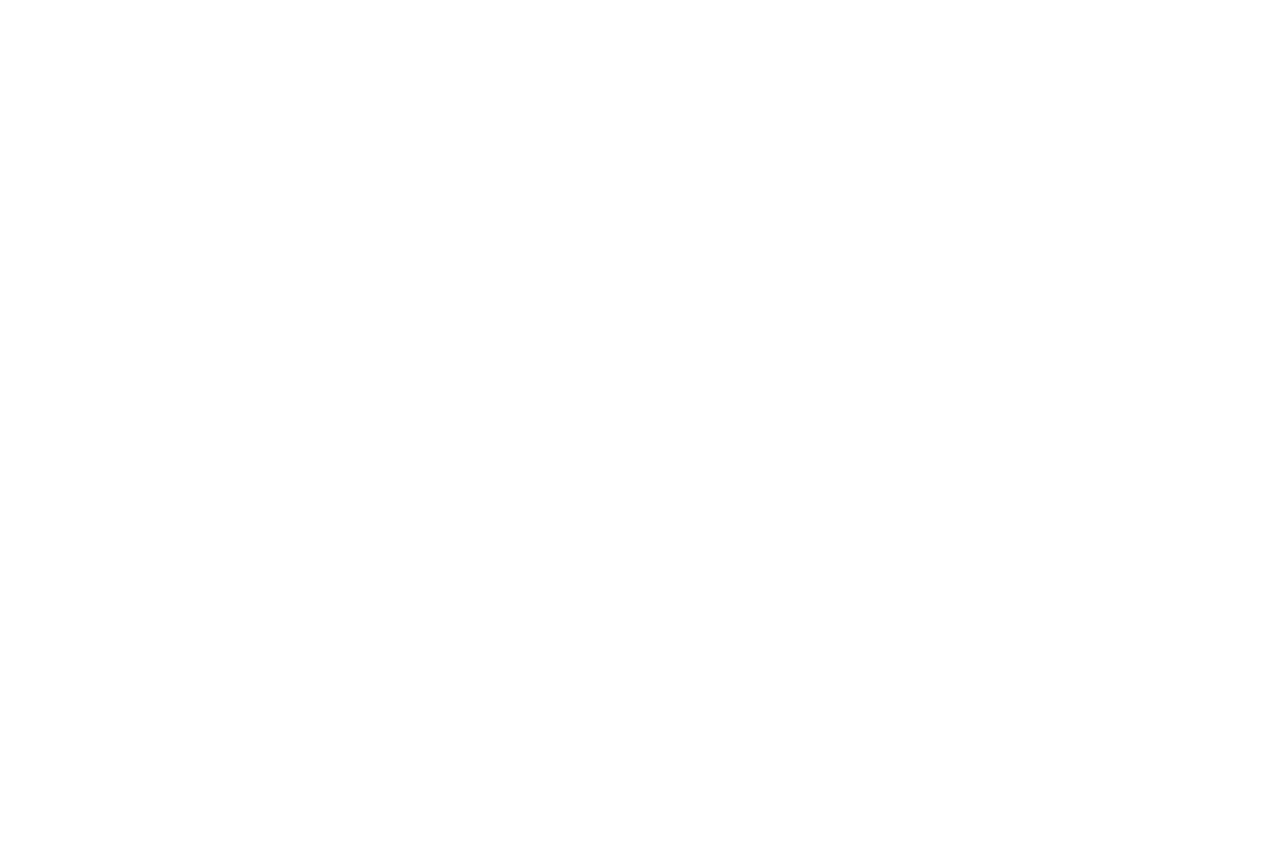
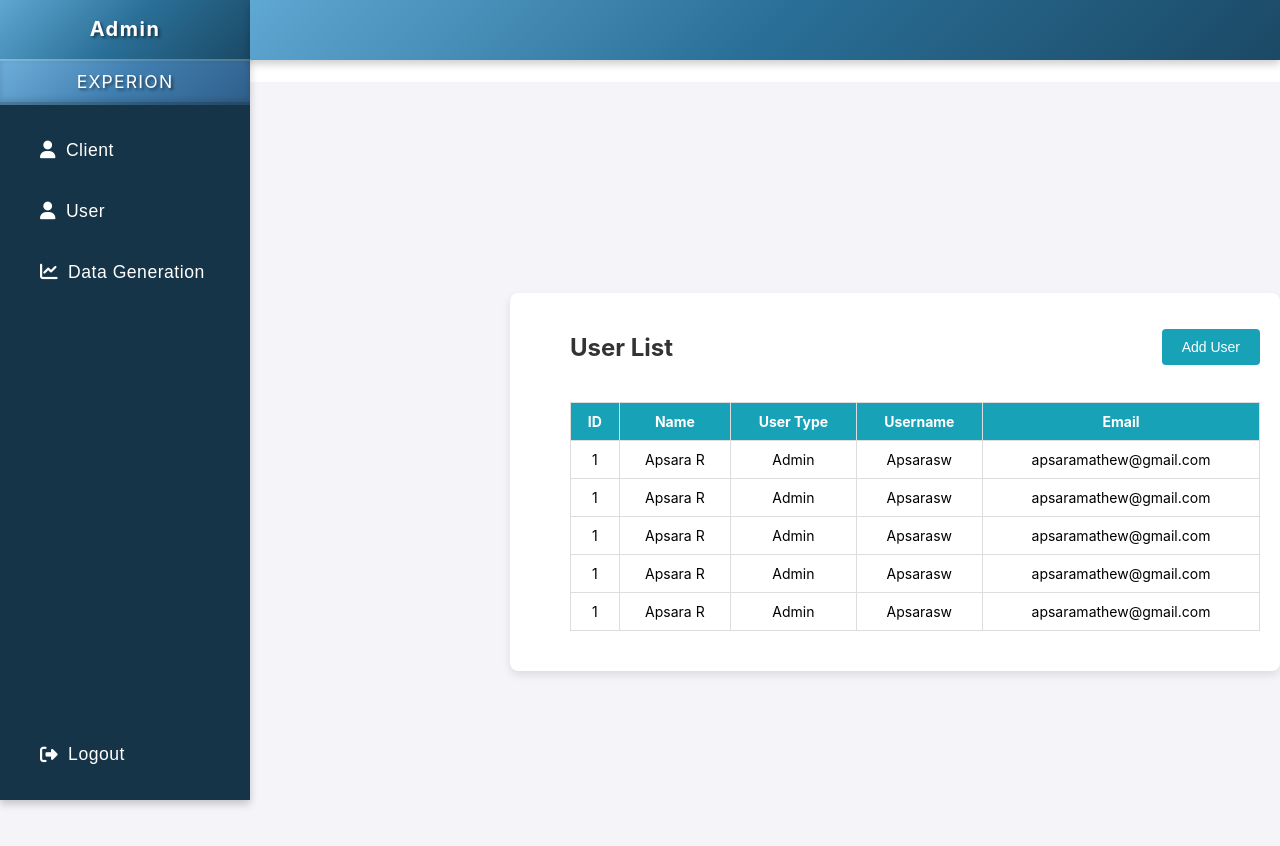
Before and after one commit to amalapeterexperionmea/datagen, a React (Create React App) app: page /userlist in a window 1280 px wide. Before the commit this address had no page. Shown: the top 846 px of the page. Before the commit the page ends 800 px from the top, so only its background shows below. Built offline with nearby package versions, Linux system fonts and the light colour scheme.

Commit message:
UserTable Modification

```diff
--- a/src/App.js
+++ b/src/App.js
@@ -4,6 +4,7 @@
 import User from './Components/User/User';
 import Client from './Components/Client/client';
 import { BrowserRouter as Router, Routes, Route } from 'react-router-dom';
+import UserTable from './Components/User/UserTable';
 
 
 function App() {
@@ -16,6 +17,7 @@
           <Route path="/data-generation"  element ={<Data_generation/>}/>
           <Route path="/user" element={<User />} />
           <Route path="/client" element={<Client/>}/>
+          <Route path="/userlist" element={<UserTable />} />
 
         </Routes>
       </div>
--- a/src/Components/Layout/UserMenuItem.js
+++ b/src/Components/Layout/UserMenuItem.js
@@ -4,7 +4,7 @@
 
 const UserMenuItem = () => {
   return (
-    <Link to="/user" style={{ textDecoration: 'none' }}> {/* Set the desired route here */}
+    <Link to="/userlist" style={{ textDecoration: 'none' }}> {/* Set the desired route here */}
       <BaseMenuItem>
         <i className="fas fa-user"></i> User
       </BaseMenuItem>
--- a/src/Components/User/ManageUser.js
+++ b/src/Components/User/ManageUser.js
@@ -1,15 +1,17 @@
-// src/App.js
+
 import React, { useState } from 'react';
 import styled from 'styled-components';
 
 // Styled Components
 const FormContainer = styled.div`
   width: 60%;
-  margin: 0 auto;
-  padding: 20px 20px 20px 100px;
+  /*margin : 0 auto;*/
+  margin: 0 0 0 200px;
+  padding: 20px 60px 20px 70px;
   background-color: #f4f4f9;
-  /*box-shadow: 0 4px 8px rgba(0, 0, 0, 0.1);*/
+  box-shadow: 4px 4px 8px 4px rgba(0, 0, 0, 0.1);
 `;
+
 
 const Title = styled.h2`
   text-align: left;  // Changed from center to left
--- /dev/null
+++ b/src/Components/User/UserTable.js
@@ -0,0 +1,28 @@
+// src/App.js
+import React from 'react';
+import UserTableItem from './UserTableItem';
+import Layout from '../Layout/Layout';
+import styled from 'styled-components';
+
+const PageWrapper = styled.div`
+  display: flex;
+  justify-content: center;
+  align-items: center;
+  height: 100vh;
+  background-color: #f4f4f9;  // Gray background for the entire page
+`;
+
+const UserTable = () => {
+  return (
+    <div>
+      <h1>User List</h1>
+      <PageWrapper>
+        <Layout/>
+        <UserTableItem />
+      </PageWrapper>
+
+    </div>
+  );
+};
+
+export default UserTable;
--- /dev/null
+++ b/src/Components/User/UserTableItem.js
@@ -0,0 +1,144 @@
+// src/components/StaticTable.js
+import React from 'react';
+import styled from 'styled-components';
+import { useNavigate } from 'react-router-dom'; // Import useNavigate
+
+// Styled Components for the Table Layout
+const TableContainer = styled.div`
+  width: 100%;
+  margin: 0 0 0 200px;
+  padding: 20px 20px 20px 60px;
+  background-color: #ffffff;
+  box-shadow: 0 4px 8px rgba(0, 0, 0, 0.1);
+  border-radius: 8px;
+`;
+
+const Table = styled.table`
+  width: 100%;
+  border-collapse: collapse;
+  margin: 20px 0;
+  font-size: 16px;
+  text-align: left;
+  border: 1px solid #ddd;
+`;
+
+const TableHead = styled.thead`
+  background-color: #f4f4f9;
+`;
+
+const TableRow = styled.tr`
+  border-bottom: 1px solid #ddd;
+`;
+
+const TableHeader = styled.th`
+  padding: 10px;
+  background-color: #17a2b8; /* Subtle neutral color */
+  color: white;
+  border: 1px solid #ddd;
+  text-align: center;
+  font-size: 14px;
+  font-weight: bold;
+`;
+
+const TableCell = styled.td`
+  padding: 10px;
+  border: 1px solid #ddd;
+  text-align: center;
+  font-size: 14px;
+`;
+
+const Title = styled.h2`
+  text-align: left;
+  color: #333;
+  display: inline-block;
+  margin-right: 20px;
+`;
+
+const Button = styled.button`
+  background-color: #17a2b8; /* Green color for add button */
+  color: white;
+  padding: 10px 20px;
+  font-size: 14px;
+  border: none;
+  border-radius: 4px;
+  cursor: pointer;
+  display: inline-block;
+
+  &:hover {
+    background-color: #17a2b8;
+  }
+`;
+
+const HeaderContainer = styled.div`
+  display: flex;
+  justify-content: space-between;
+  align-items: center;
+  margin-bottom: 20px;
+`;
+
+const UserTableItem = () => {
+  const navigate = useNavigate(); // Initialize useNavigate
+
+  const handleAddUserClick = () => {
+    navigate('/user'); // Redirect to root when button is clicked
+  };
+
+  return (
+    <TableContainer>
+      <HeaderContainer>
+        <Title>User List</Title>
+        <Button onClick={handleAddUserClick}>Add User</Button>
+      </HeaderContainer>
+      <Table>
+        <TableHead>
+          <TableRow>
+            <TableHeader>ID</TableHeader>
+            <TableHeader>Name</TableHeader>
+            <TableHeader>User Type</TableHeader>
+            <TableHeader>Username</TableHeader>
+            <TableHeader>Email</TableHeader>
+          </TableRow>
+        </TableHead>
+        <tbody>
+          <TableRow>
+            <TableCell>1</TableCell>
+            <TableCell>Apsara R</TableCell>
+            <TableCell>Admin</TableCell>
+            <TableCell>Apsarasw</TableCell>
+            <TableCell>apsaramathew@gmail.com</TableCell>
+          </TableRow>
+          <TableRow>
+            <TableCell>1</TableCell>
+            <TableCell>Apsara R</TableCell>
+            <TableCell>Admin</TableCell>
+            <TableCell>Apsarasw</TableCell>
+            <TableCell>apsaramathew@gmail.com</TableCell>
+          </TableRow>
+          <TableRow>
+            <TableCell>1</TableCell>
+            <TableCell>Apsara R</TableCell>
+            <TableCell>Admin</TableCell>
+            <TableCell>Apsarasw</TableCell>
+            <TableCell>apsaramathew@gmail.com</TableCell>
+          </TableRow>
+          <TableRow>
+            <TableCell>1</TableCell>
+            <TableCell>Apsara R</TableCell>
+            <TableCell>Admin</TableCell>
+            <TableCell>Apsarasw</TableCell>
+            <TableCell>apsaramathew@gmail.com</TableCell>
+          </TableRow>
+          <TableRow>
+            <TableCell>1</TableCell>
+            <TableCell>Apsara R</TableCell>
+            <TableCell>Admin</TableCell>
+            <TableCell>Apsarasw</TableCell>
+            <TableCell>apsaramathew@gmail.com</TableCell>
+          </TableRow>
+        </tbody>
+      </Table>
+    </TableContainer>
+  );
+};
+
+export default UserTableItem;
```
